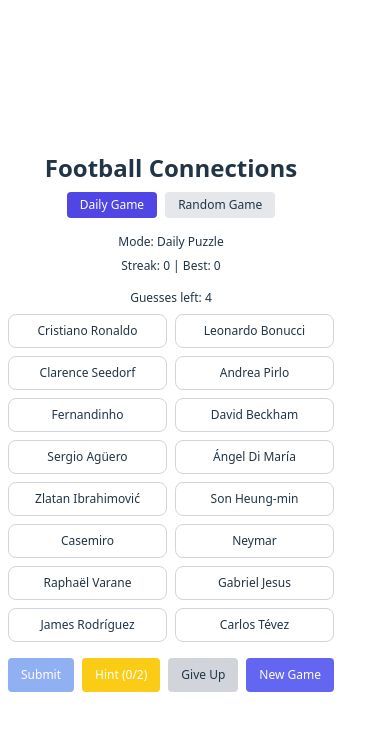
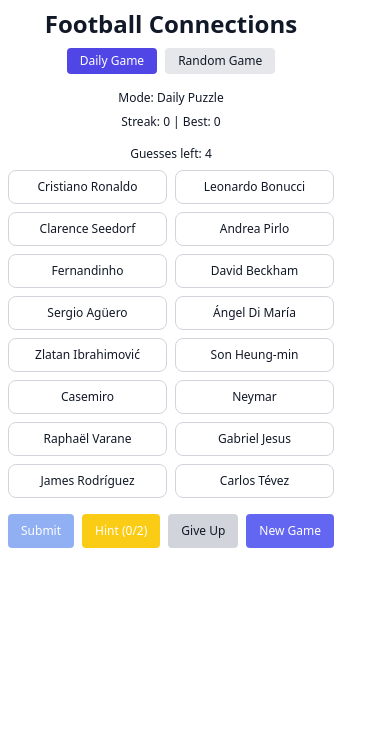
Before and after one commit to ijbeol/footly, a React (Vite) app: page / in a window 390 px wide. Shown: the top 730 px of the page. Built offline with nearby package versions, Linux system fonts and the light colour scheme.

Commit message:
Added white background for mobiles with dark themes

```diff
--- a/src/App.tsx
+++ b/src/App.tsx
@@ -142,7 +142,7 @@ export default function App() {
   const remaining = deck.filter(name => !revealed.has(name))
 
   return (
-    <div className="max-w-xl w-full mx-auto p-2 sm:p-6">
+    <div className="max-w-xl w-full mx-auto p-2 sm:p-6 bg-white text-gray-900 min-h-screen">
       <h1 className="text-2xl sm:text-3xl font-bold mb-2 text-center">Football Connections</h1>
 
       <div className="flex flex-wrap justify-center gap-2 mb-4">
```
